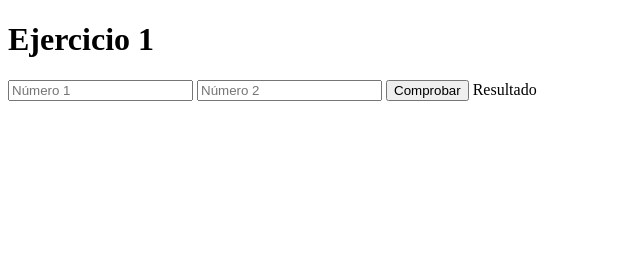
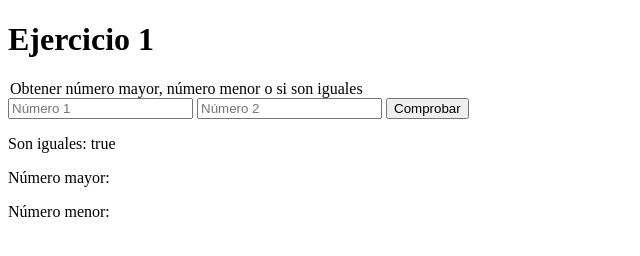
Before and after one commit to alanjq/JS-I-G1-23, a plain HTML site: page semana-1/tema-2/ejercicio-1/index.html in a window 1280 px wide. Both pictures are taken after a click on the button "Comprobar". Shown: the whole page, without its empty margins (0-640 px from the left). Drawn offline with Linux system fonts and the light colour scheme.

Commit message:
Actividad 1

```diff
--- a/semana-1/tema-2/ejercicio-1/ejercicio1.js
+++ b/semana-1/tema-2/ejercicio-1/ejercicio1.js
@@ -1,4 +1,4 @@
-function comprobarNumeros(){
+function comprobarNumeros() {
     let num1 = numero1.value;
     let num2 = numero2.value;
 
@@ -7,17 +7,22 @@ function comprobarNumeros(){
     numero_mayor = numero_menor = son_iguales = false
     numero_menor // ?
 
-    if(num1 > num2){
+    if (num1 > num2) {
         numero_mayor = num1
         numero_menor = num2
-    } else if (num2 > num1){
+    } else if (num2 > num1) {
         numero_mayor = num2
         numero_menor = num1
-    } else{
+    } else {
+        numero_mayor = num1
+        numero_menor = num1
         son_iguales = true
     }
 
-    // numero1
-    // numero2
-    // resultado
+    // Mostrar el resultado en el label
+    resultado.innerHTML = `
+    <p>Son iguales: ${son_iguales}<p>
+    <p>Número mayor: ${numero_mayor}<p>
+    <p>Número menor: ${numero_menor}<p>
+`
 }
--- a/semana-1/tema-2/ejercicio-1/index.html
+++ b/semana-1/tema-2/ejercicio-1/index.html
@@ -10,6 +10,7 @@
 
 <body>
     <h1>Ejercicio 1</h1>
+    <legend>Obtener número mayor, número menor o si son iguales</legend>
     <div>
         <input id="numero1" placeholder="Número 1">
         <input id="numero2" placeholder="Número 2">
```
